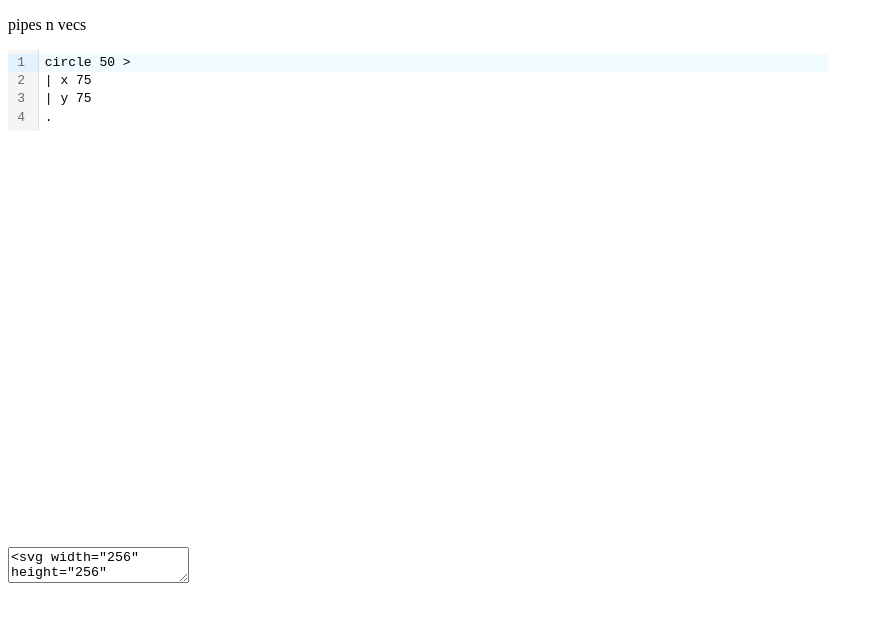
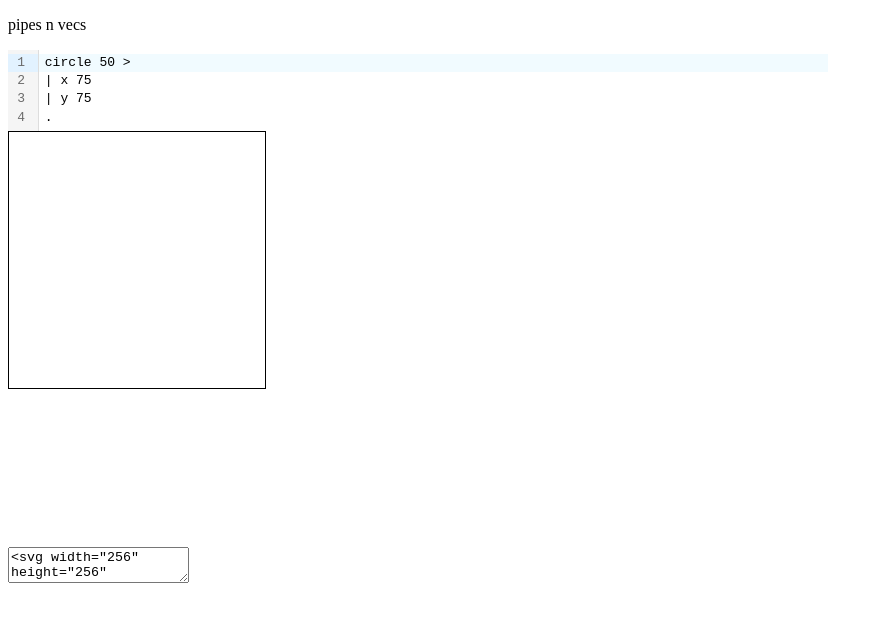
Before and after one commit to hunterdyar/Pinch, a website with bundled scripts: page index.html in a window 1280 px wide. Shown: the whole page, without its empty margins (0-883 px from the left). Built offline with nearby package versions, Linux system fonts and the light colour scheme; what ohm-js would draw is missing.

Commit message:
border for canvas size

```diff
--- a/index.html
+++ b/index.html
@@ -2,9 +2,15 @@
 <html>
     <head>
         <title>Pipes 'n Vecs</title>
+        <style>
+           svg {
+            border: 1px solid black;
+           }
+        </style>
     </head>
 
     <body>
+        <section>
         <p>pipes n vecs</p>
         <div id="inputContainer" style="width: 820px">
         </div>
@@ -17,6 +23,7 @@
             <p id="errorArea"></p>
         </div>
         <textarea id ="rawContainer" style=""></textarea>
+    </section>
         <!-- <script src="ast.js"></script> -->
         <script src="./parser.ts" type="module"></script>
         <script src="./interactivePage.ts" type="module"></script>
```
